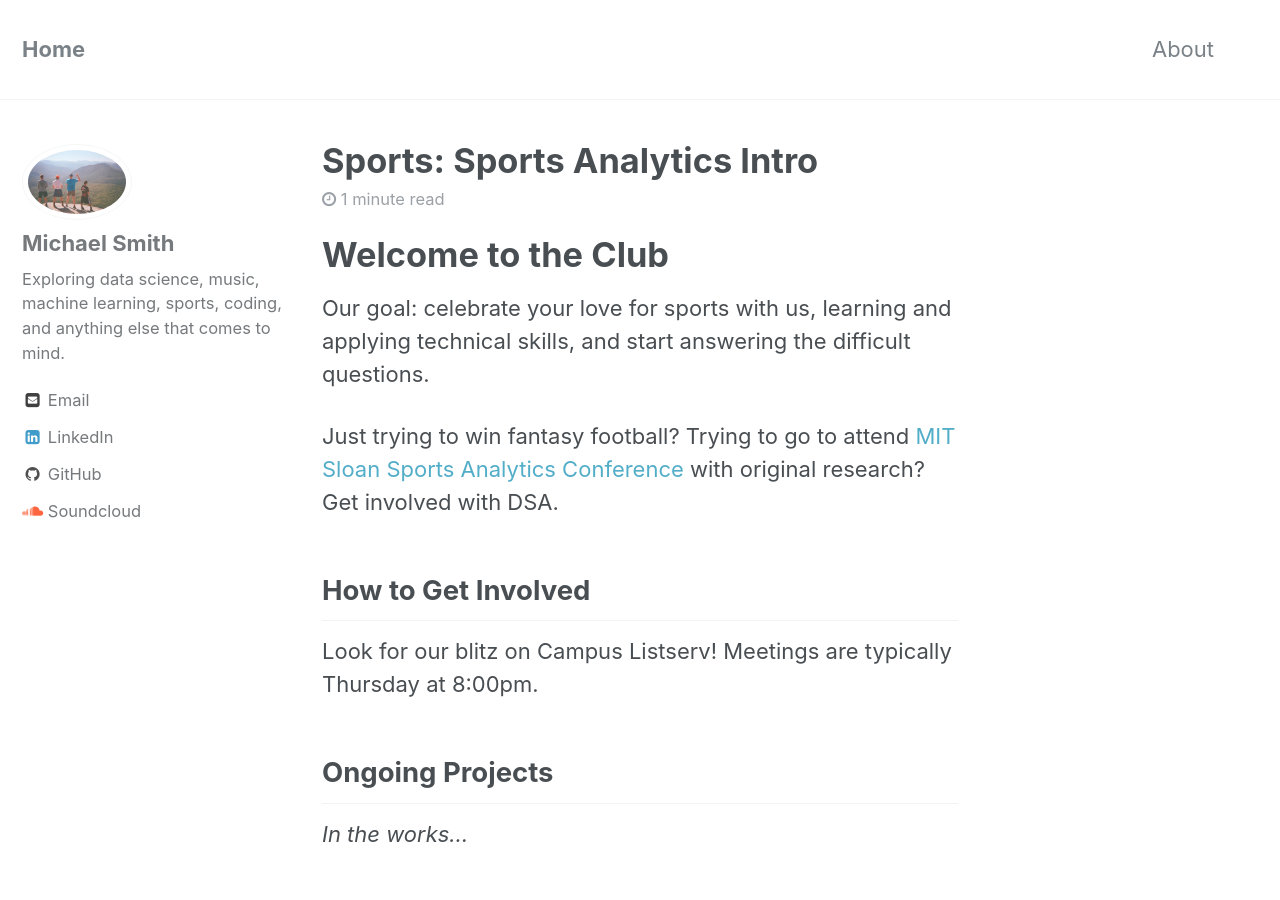
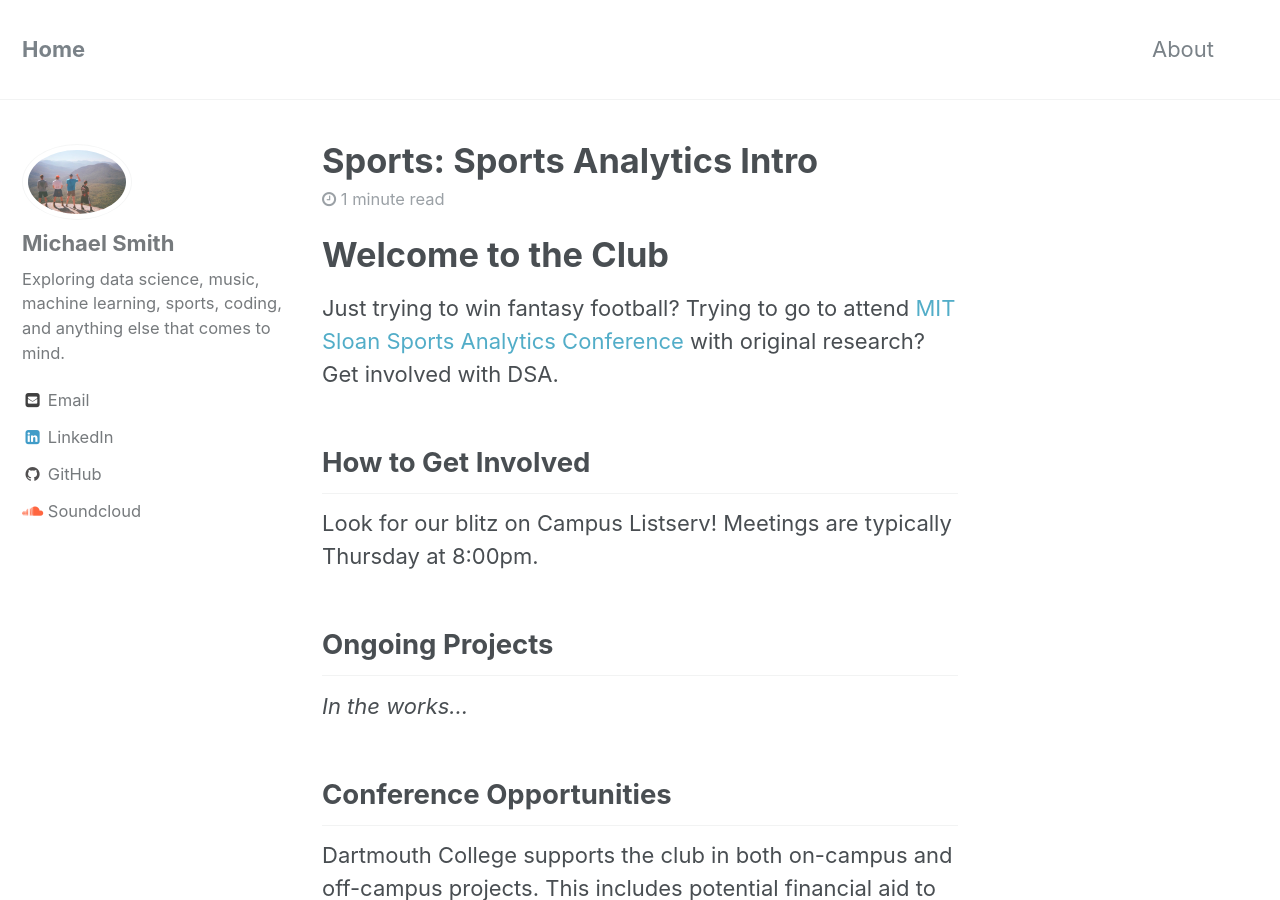
Before and after one commit to cm-smith/cm-smith.github.io, a Jekyll site: the page built from _posts/2017-09-20-sports:-sports-analytics-intro.md, in a window 1280 px wide and 900 px high. Built offline with Jekyll 4.4.1, drawn with Linux system fonts in a browser that asks for light colours.

Commit message:
clean up

```diff
--- a/_posts/2017-09-20-sports:-sports-analytics-intro.md
+++ b/_posts/2017-09-20-sports:-sports-analytics-intro.md
@@ -6,9 +6,6 @@ categories: [Sports]
 ---
 
 # Welcome to the Club
-
-Our goal: celebrate your love for sports with us, learning and applying technical
-skills, and start answering the difficult questions.
 
 Just trying to win fantasy football? Trying to go to attend [MIT Sloan Sports Analytics
 Conference](http://www.sloansportsconference.com/) with original research? Get
```
